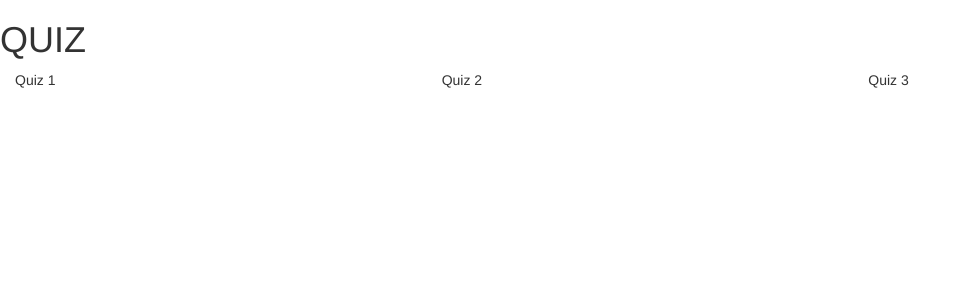
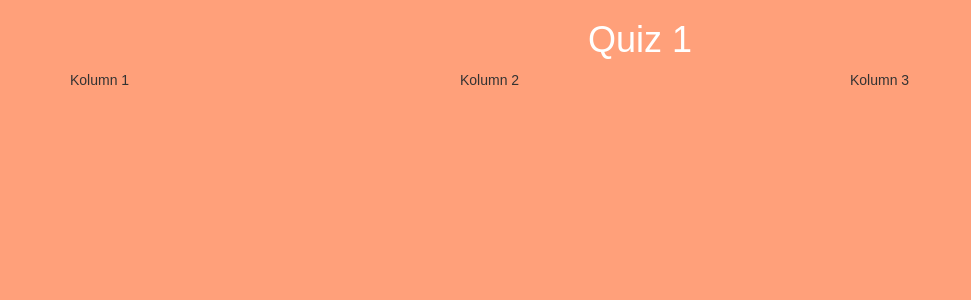
Before and after one commit to sandraliljegren/Quizproject, a Django app: page /quiz/1/ in a window 1280 px wide. Shown: the top 300 px of the page, without its empty margins (0-971 px from the left). Run offline with Django 3.2, Linux system fonts and the light colour scheme; some libraries are stand-ins or nearby versions.

Commit message:
På rätt väg

```diff
--- a/quiz/templates/quiz.html
+++ b/quiz/templates/quiz.html
@@ -1,24 +1,22 @@
 <!DOCTYPE html>
-<html lang="en">
+<html>
 <head>
 	<meta charset="utf-8">
-		<meta http-equiv="X-UA-Compatible" content="IE=EDGE">
+	<meta http-equiv="X-UA-Compatible" content="IE=edge">
     <meta name="viewport" content="width=device-width, initial-scale=1">
-		<title>QUIZ</title>
-		<link rel="stylesheet" href="css/bootstrap.min.css">
-		<link rel="stylesheet" href="style.css">
+	<title>Sandra the Quiz</title>
+	<link rel="stylesheet" href="/static/css/bootstrap.min.css">
+	<link rel="stylesheet" href="/static/style.css">
 </head>
 <body>
-		<h1>QUIZ</h1>
-		<div class="container-fluid">
+	<h1>Quiz 1</h1>
+	<div class="container">
 	<div class="row">
-				<div class="col-md-4">Quiz 1</div>
-				<div class="col-md-4">Quiz 2</div>
-				<div class="col-md-4">Quiz 3</div>
+		<div class="col-md-4">Kolumn 1</div>
+		<div class="col-md-4">Kolumn 2</div>
+		<div class="col-md-4">Kolumn 3</div>
 	</div>
 </div>
 	<script src="https://ajax.googleapis.com/ajax/libs/jquery/1.12.4/jquery.min.js"></script>
-	<script src="js/bootstrap.min.js"></script>
+	<script src="/static/js/bootstrap.min.js"></script>
 </body>
-
-</html>
--- a/static/style.css
+++ b/static/style.css
@@ -1,30 +1,34 @@
 body {
-	background-image: url ("https://pro2-bar-s3-cdn-cf1.myportfolio.com/c0746d50920281f658a1c4a985709df0/c95352c9-d3c9-41bd-a4c9-89d3860632ac_rw_1920.jpg?h=2958888ed2d46fb7e22ef7b94e222527");
-
+	background-color: lightSalmon;
+	font-family: Raleway, sans-serif;
+	width: 100%;
+	margin: auto;
 }
 h1 {
-	align-content: center;
-	font-family: Helvetica;
-
+	color: white;
+	font-size: 20;
+	text-align: center;
 }
 p {
+	color: black;
+	text-align: center;
+}
+li {
 	color: white;
-	font-family: Helvetica;
+	text-align: center;
 }
-.class {
-	color: white;
-	font-family: Helvetica;
+.link-container {
+    width: 100%;
+    margin: auto;
 }
-
-.button {
-    background-color: #4CAF50;
-    border: none;
+a {
+    background: black;
     color: white;
-    padding: 15px 32px;
-    text-align: center;
-    text-decoration: none;
     display: inline-block;
-    font-size: 16px;
-    margin: 4px 2px;
-    cursor: pointer;
+    padding: 10px;
 }
+img {
+    display: block;
+    margin: auto;
+    width: 40%;
+}
```
Also changed, not shown: quiz/templates/start.html (+18 -8 lines), 1 other file. Lines whose indentation alone changed are shown as unchanged.
